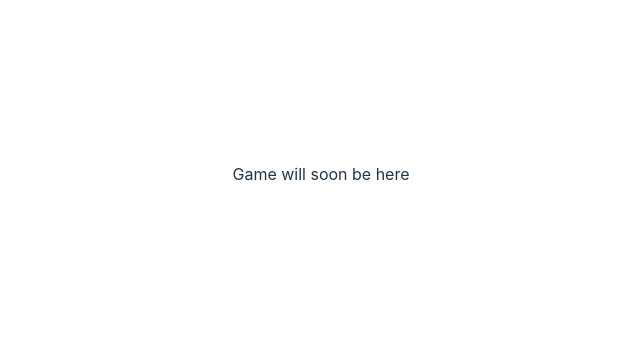
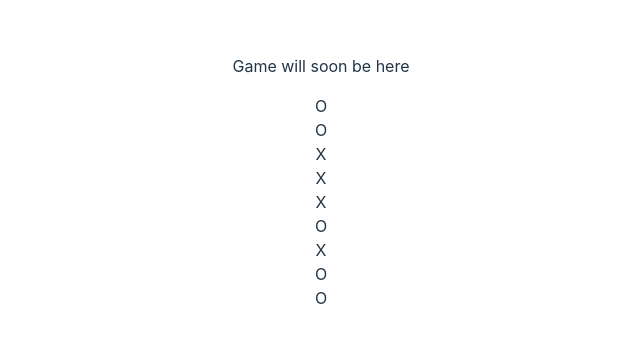
Before and after one commit to fractal-bootcamp/lui.xo-multi, a React (Vite) app: page / in a window 1280 px wide. Shown: the part 226-568 px from the top of the page, without its empty margins (319-959 px from the left). Built offline with nearby package versions, Linux system fonts and the light colour scheme.

Commit message:
basic display

```diff
--- a/src/App.tsx
+++ b/src/App.tsx
@@ -4,10 +4,16 @@ import './App.css'
 
 // const player = {}
 
+// const board = [
+//   ['','',''],
+//   ['','',''],
+//   ['','',''],
+// ]
+
 const board = [
-  ['','',''],
-  ['','',''],
-  ['','',''],
+  ['O','O','X'],
+  ['X','X','O'],
+  ['X','O','O'],
 ]
 
 type WinState = {
@@ -118,8 +124,37 @@ export const checkWinCondition = (b: typeof board) => {
 
 }
 
+const ShowTile = (move: string) => {
+  if (move ==="X") {
+    return(
+      <div>
+        X
+      </div>
+    )
+  }
+  if (move ==="O") {
+    return(
+      <div>
+        O
+      </div>
+    )
+  }
+  else return (
+    <div>
+      -
+    </div>
+  )
+}
+
 const ShowBoard = (b: typeof board) => {
-  return
+  console.log(board[0])
+  return (
+    <>
+    {board[0].map(ShowTile)}
+    {board[1].map(ShowTile)}
+    {board[2].map(ShowTile)}
+    </>
+  )
 
 }
 
@@ -129,7 +164,7 @@ function App() {
       <p>
         Game will soon be here
       </p>
-      {board}
+      <ShowBoard />
     </>
   )
 }
```
